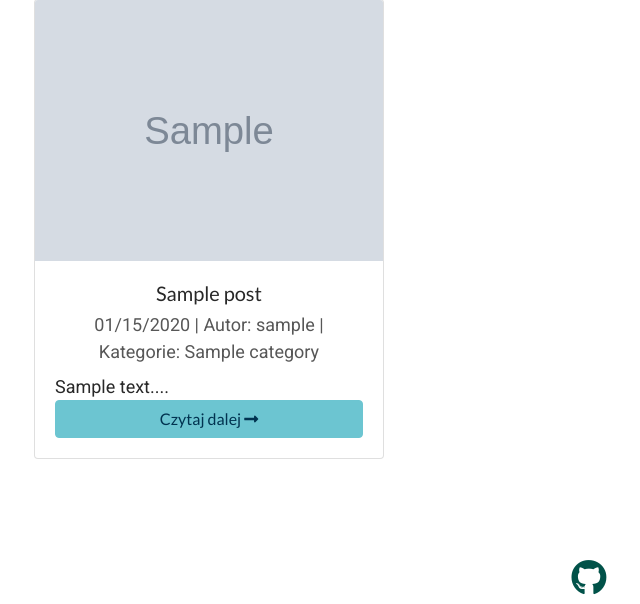
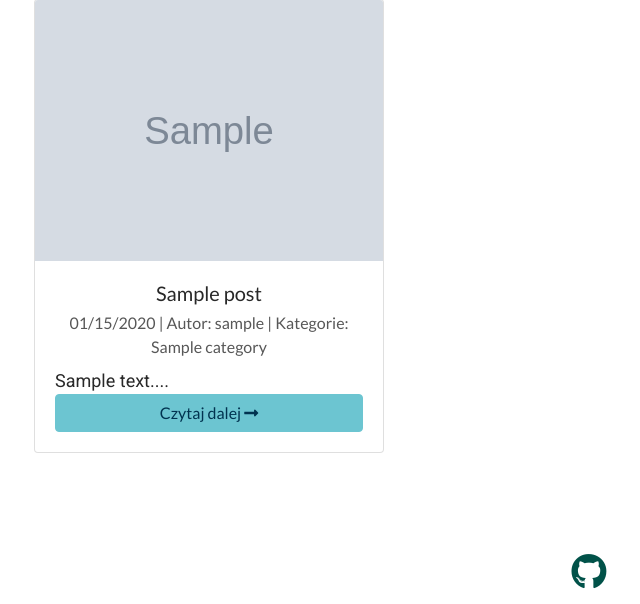
Before and after one commit to apiwonska/yogahouse, a Django app: page /blog/ in a window 1280 px wide. Shown: the part 545-1149 px from the top of the page, without its empty margins (51-691 px from the left). Run offline with Django 3.2, Linux system fonts and the light colour scheme; tables that the repository leaves empty hold one stand-in row (values such as "Sample post"); grey boxes marked "Sample" are stand-in pictures; parts of the project's set-up code (start-up, migrations or seed data) failed here and were passed over; some libraries are stand-ins or nearby versions; some web fonts are replaced.

Commit message:
Modify styling

```diff
--- a/blog/static/blog/style.css
+++ b/blog/static/blog/style.css
@@ -34,3 +34,8 @@
   color: white;
   background-color: #54545F;
 }
+
+#post-list-section .card-subtitle {
+  font-size: 1rem !important;
+  font-family: 'Lato', 'Roboto', sans-serif;
+}
--- a/classes/static/classes/style_price_option_list.css
+++ b/classes/static/classes/style_price_option_list.css
@@ -31,6 +31,6 @@
 }
 
 #prices-section .list-group {
-  font-size: 0.9rem;
+  font-size: 1rem;
   padding: 0;
 }
--- a/events/static/events/style.css
+++ b/events/static/events/style.css
@@ -1,3 +1,8 @@
 #events-section h2 {
   font-size: 1.25rem;
 }
+
+#events-section .card-subtitle {
+  font-size: 1rem !important;
+  font-family: 'Lato', 'Roboto', sans-serif;
+}
--- a/schedule/static/schedule/style.css
+++ b/schedule/static/schedule/style.css
@@ -82,3 +82,7 @@ ul.message-list {
   height: 100px;
   object-fit: cover;
 }
+
+.class-summary {
+  font-family: 'Lato', 'Roboto', sans-serif;
+}
```
